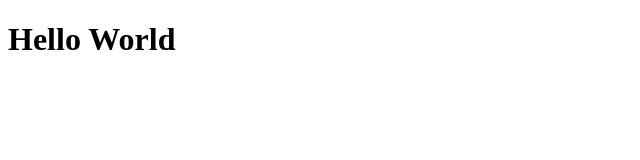
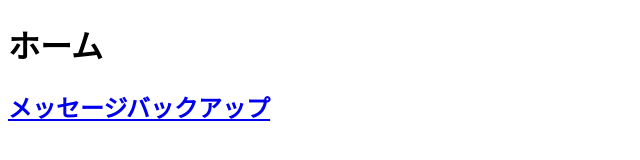
Before and after one commit to bellsaba/bellsaba.github.io, a plain HTML site: page index.html in a window 1280 px wide. Shown: the whole page, without its empty margins (0-640 px from the left). Drawn offline with Linux system fonts and the light colour scheme.

Commit message:
Update index.html

```diff
--- a/index.html
+++ b/index.html
@@ -1,6 +1,11 @@
-<!DOCTYPE html>
-<html>
-<body>
-<h1>Hello World</h1>
-</body>
-</html>
+<!DOCTYPE HTML>
+<HTML>
+<HEAD>
+  <TITLE>ホーム</TITLE>
+  <META CHARSET="UTF-8">
+</HEAD>
+<BODY>
+  <H1>ホーム</H1>
+  <H2> <a href="/Backup">メッセージバックアップ</a>
+</BODY>
+</HTML>
```
